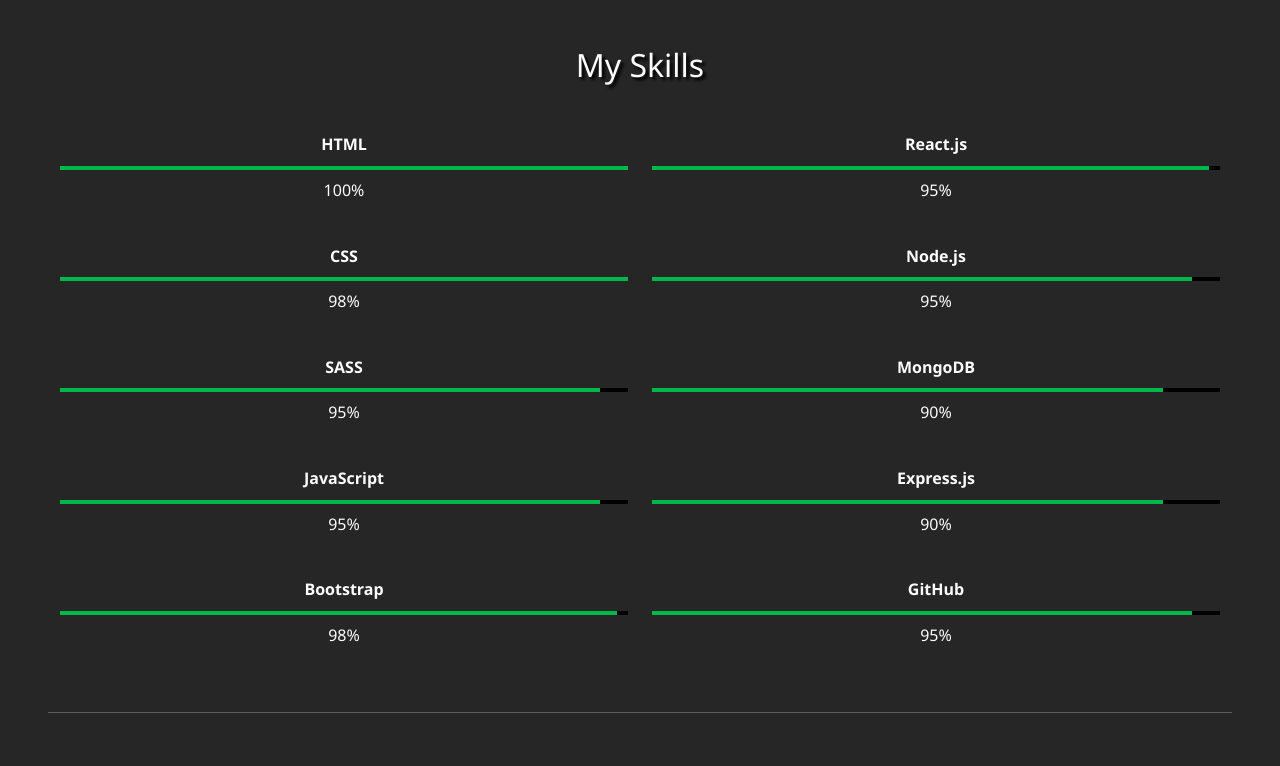
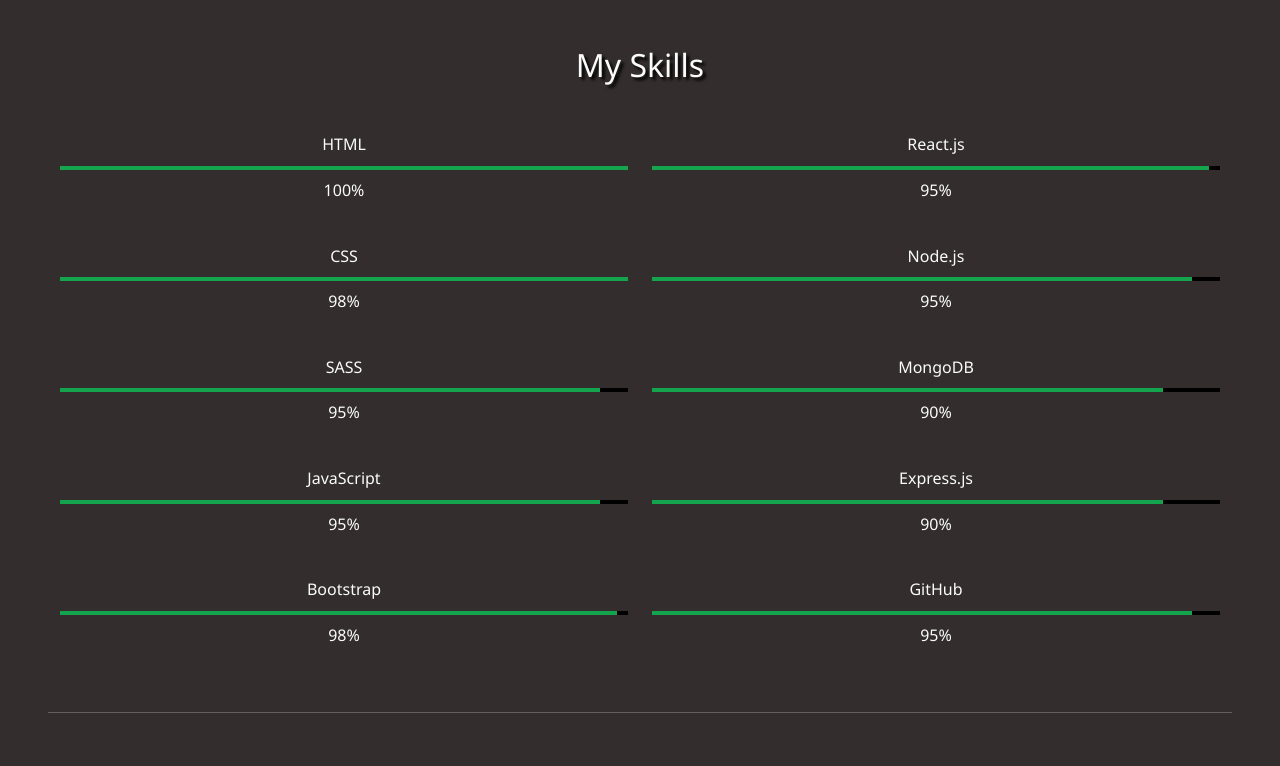
Before and after one commit to jesse318s/jesse-sites, a React (Create React App) app: page / in a window 1280 px wide. Shown: the part 802-1568 px from the top of the page. Built offline with nearby package versions, Linux system fonts and the light colour scheme.

Commit message:
made changes

```diff
--- a/public/index.html
+++ b/public/index.html
@@ -9,6 +9,7 @@
       name="Jesse Sites - React App"
       content="Web site created using create-react-app"
     />
+    <meta name="description" content="The personal website of Jesse Sites" />
     <!--
       manifest.json provides metadata used when your web app is installed on a
       user's mobile device or desktop. See https://developers.google.com/web/fundamentals/web-app-manifest/
@@ -28,16 +29,6 @@
       href="https://cdnjs.cloudflare.com/ajax/libs/font-awesome/5.15.1/css/all.min.css"
       rel="stylesheet"
     />
-    <!-- Google Fonts -->
-    <link
-      href="https://fonts.googleapis.com/css?family=Roboto:300,400,500,700&display=swap"
-      rel="stylesheet"
-    />
-    <!-- MDB -->
-    <link
-      href="https://cdnjs.cloudflare.com/ajax/libs/mdb-ui-kit/3.6.0/mdb.min.css"
-      rel="stylesheet"
-    />
     <title>Jesse Sites - React App</title>
   </head>
   <body>
--- a/src/App.jsx
+++ b/src/App.jsx
@@ -32,7 +32,7 @@
                         {/* Collapsible wrapper */}
                         <div className="collapse navbar-collapse" id="navbarSupportedContent">
                             {/* Navbar brand */}
-                            <a className="navbar-brand" href="">
+                            <a className="navbar-brand" href="/">
                                 <h1 className="navbar_title text_shadow">JS</h1>
                             </a>
                             {/* Left links */}
@@ -132,31 +132,31 @@
                         <p className="font-weight-bold pt-4 mb-2">HTML</p>
                         <div className="progress bg-black">
                             <div className="progress-bar bg-success" role="progressbar" style={{ width: "100%" }} aria-valuenow="25" aria-valuemin="0"
-                                aria-valuemax="100" />
+                                aria-valuemax="100" aria-label="progressbar" />
                         </div>
                         <p className="mt-2">100%</p>
                         <p className="font-weight-bold pt-4 mb-2">CSS</p>
                         <div className="progress bg-black">
                             <div className="progress-bar bg-success" role="progressbar" style={{ width: "100%" }} aria-valuenow="25" aria-valuemin="0"
-                                aria-valuemax="100" />
+                                aria-valuemax="100" aria-label="progressbar" />
                         </div>
                         <p className="mt-2">98%</p>
                         <p className="font-weight-bold pt-4 mb-2">SASS</p>
                         <div className="progress bg-black">
                             <div className="progress-bar bg-success" role="progressbar" style={{ width: "95%" }} aria-valuenow="25" aria-valuemin="0"
-                                aria-valuemax="100" />
+                                aria-valuemax="100" aria-label="progressbar" />
                         </div>
                         <p className="mt-2">95%</p>
                         <p className="font-weight-bold pt-4 mb-2">JavaScript</p>
                         <div className="progress bg-black">
                             <div className="progress-bar bg-success" role="progressbar" style={{ width: "95%" }} aria-valuenow="25" aria-valuemin="0"
-                                aria-valuemax="100" />
+                                aria-valuemax="100" aria-label="progressbar" />
                         </div>
                         <p className="mt-2">95%</p>
                         <p className="font-weight-bold pt-4 mb-2">Bootstrap</p>
                         <div className="progress bg-black">
                             <div className="progress-bar bg-success" role="progressbar" style={{ width: "98%" }} aria-valuenow="25" aria-valuemin="0"
-                                aria-valuemax="100" />
+                                aria-valuemax="100" aria-label="progressbar" />
                         </div>
                         <p className="mt-2">98%</p>
                     </div>
@@ -164,31 +164,31 @@
                         <p className="font-weight-bold pt-4 mb-2">React.js</p>
                         <div className="progress bg-black">
                             <div className="progress-bar bg-success" role="progressbar" style={{ width: "98%" }} aria-valuenow="25" aria-valuemin="0"
-                                aria-valuemax="100" />
+                                aria-valuemax="100" aria-label="progressbar" />
                         </div>
                         <p className="mt-2">95%</p>
                         <p className="font-weight-bold pt-4 mb-2">Node.js</p>
                         <div className="progress bg-black">
                             <div className="progress-bar bg-success" role="progressbar" style={{ width: "95%" }} aria-valuenow="25" aria-valuemin="0"
-                                aria-valuemax="100" />
+                                aria-valuemax="100" aria-label="progressbar" />
                         </div>
                         <p className="mt-2">95%</p>
                         <p className="font-weight-bold pt-4 mb-2">MongoDB</p>
                         <div className="progress bg-black">
                             <div className="progress-bar bg-success" role="progressbar" style={{ width: "90%" }} aria-valuenow="25" aria-valuemin="0"
-                                aria-valuemax="100" />
+                                aria-valuemax="100" aria-label="progressbar" />
                         </div>
                         <p className="mt-2">90%</p>
                         <p className="font-weight-bold pt-4 mb-2">Express.js</p>
                         <div className="progress bg-black">
                             <div className="progress-bar bg-success" role="progressbar" style={{ width: "90%" }} aria-valuenow="25" aria-valuemin="0"
-                                aria-valuemax="100" />
+                                aria-valuemax="100" aria-label="progressbar" />
                         </div>
                         <p className="mt-2">90%</p>
                         <p className="font-weight-bold pt-4 mb-2">GitHub</p>
                         <div className="progress bg-black">
                             <div className="progress-bar bg-success" role="progressbar" style={{ width: "95%" }} aria-valuenow="25" aria-valuemin="0"
-                                aria-valuemax="100" />
+                                aria-valuemax="100" aria-label="progressbar" />
                         </div>
                         <p className="mt-2">95%</p>
                     </div>
--- a/src/App.scss
+++ b/src/App.scss
@@ -1,3 +1,5 @@
+@import '~mdb-ui-kit/css/mdb.min.css';
+
 body {
   font-family: "Segoe UI";
 }
```
